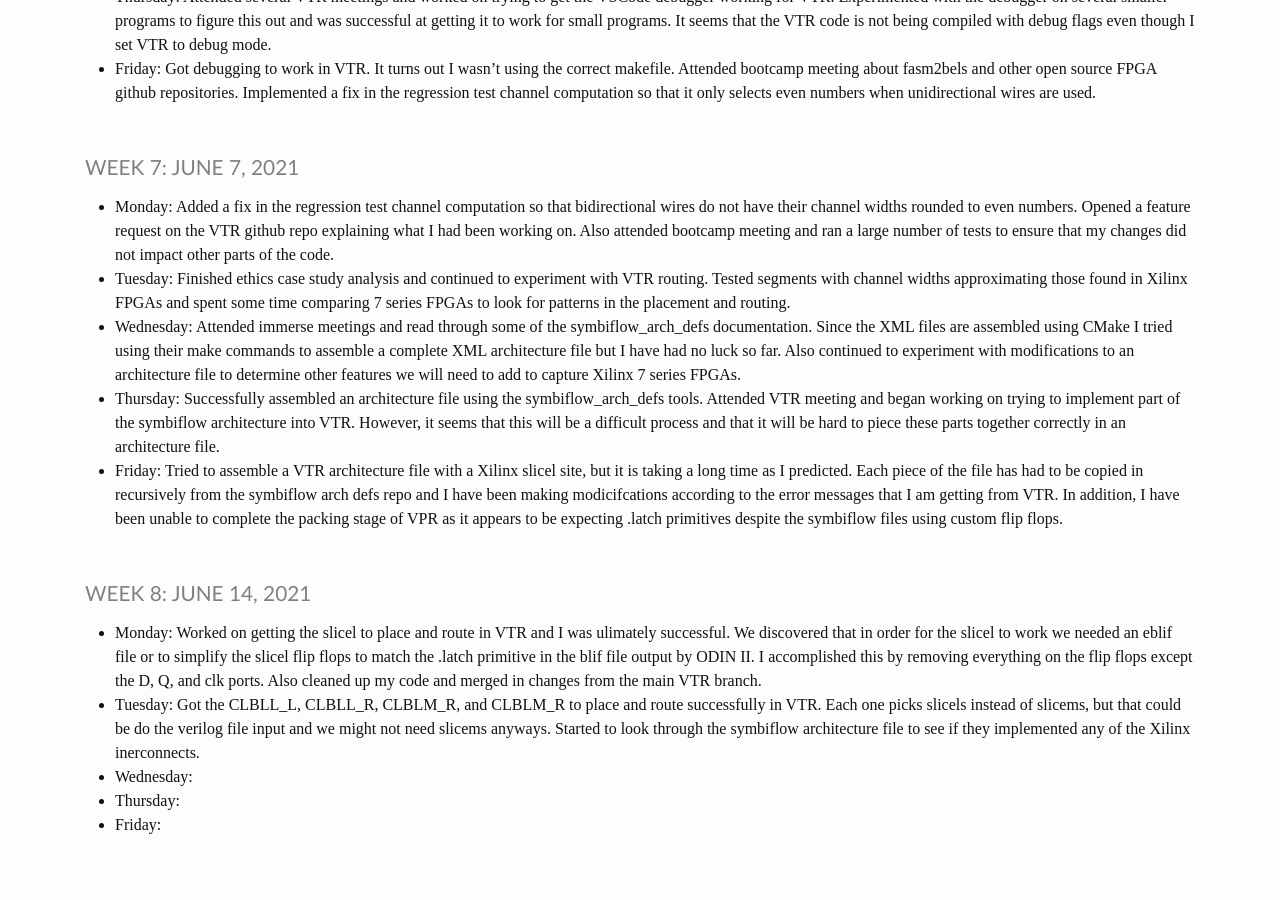
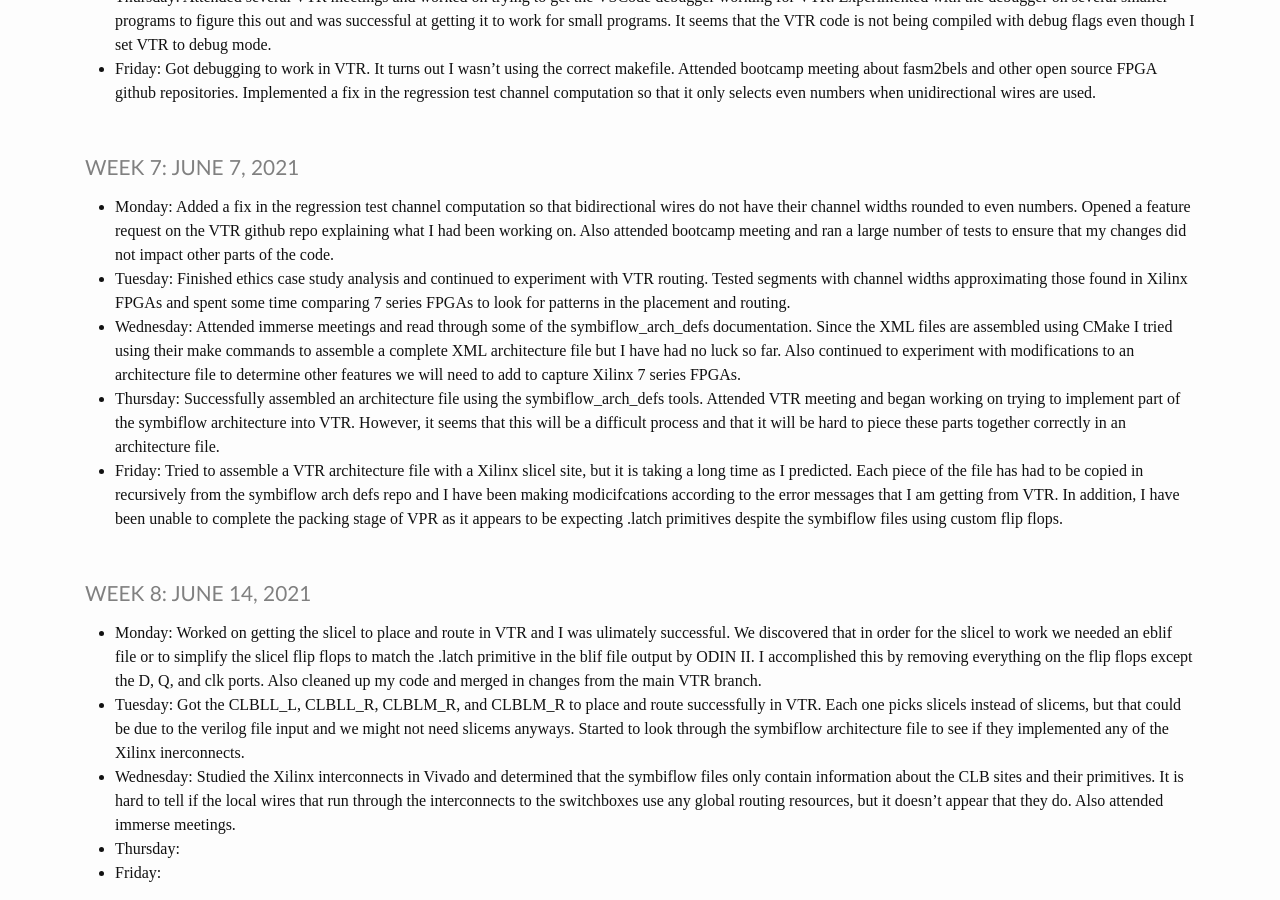
Before and after one commit to heinerb1/heinerb1.github.io, a Jekyll site: the page built from _pages/log.md, in a window 1280 px wide and 900 px high, scrolled down 1783 px. Built offline with Jekyll 4.4.1, drawn with Linux system fonts in a browser that asks for light colours; before the commit the page ends 2635 px from its top, so only the background shows below that.

Commit message:
6/16 Update

```diff
--- a/_pages/log.md
+++ b/_pages/log.md
@@ -118,9 +118,12 @@ title: IMMERSE Log
               this by removing everything on the flip flops except the D, Q, and clk ports. Also cleaned up my
               code and merged in changes from the main VTR branch.
 * **Tuesday**: Got the CLBLL_L, CLBLL_R, CLBLM_R, and CLBLM_R to place and route successfully in VTR. Each one
-               picks slicels instead of slicems, but that could be do the verilog file input and we might not
+               picks slicels instead of slicems, but that could be due to the verilog file input and we might not
                need slicems anyways. Started to look through the symbiflow architecture file to see if they
                implemented any of the Xilinx inerconnects.
-* **Wednesday**:
+* **Wednesday**: Studied the Xilinx interconnects in Vivado and determined that the symbiflow files only contain
+                 information about the CLB sites and their primitives. It is hard to tell if the local wires that
+                 run through the interconnects to the switchboxes use any global routing resources, but it
+                 doesn't appear that they do. Also attended immerse meetings.
 * **Thursday**:
 * **Friday**:
```
